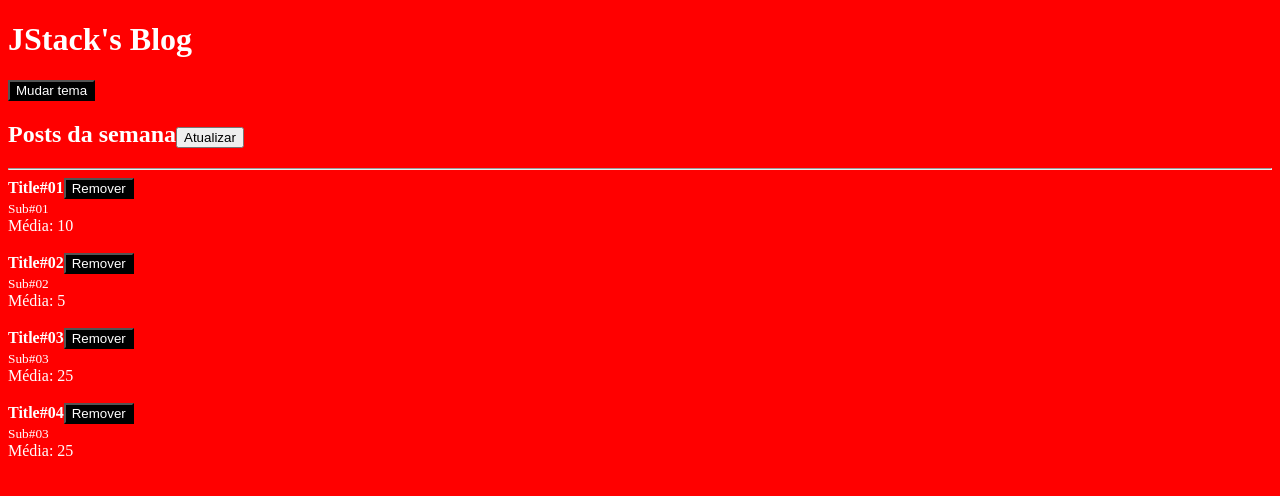
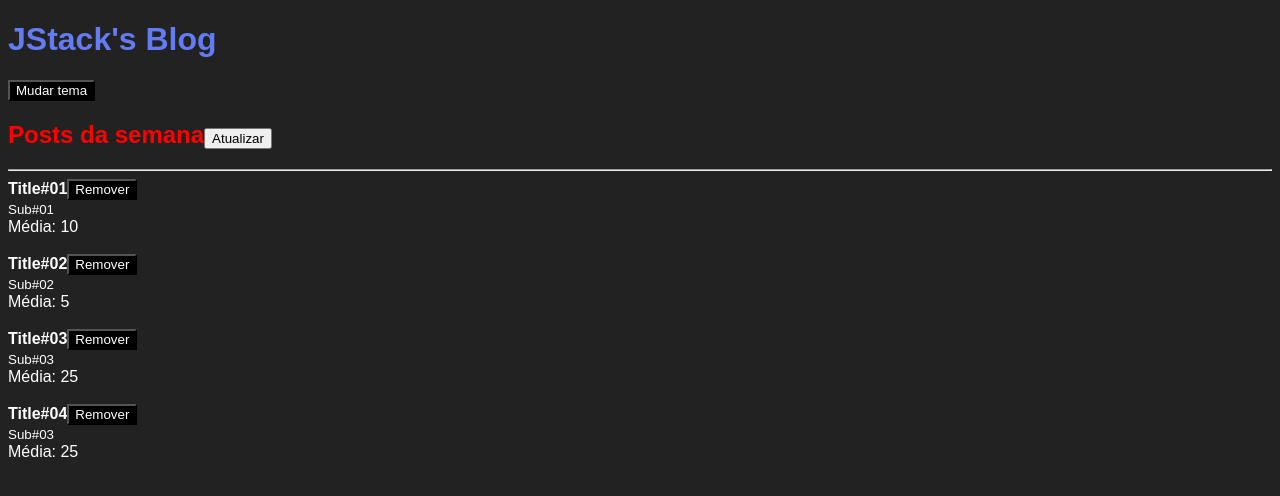
Before and after one commit to leomiranda1995/jstack-fundamentos-do-react-2, a React app: page / in a window 1280 px wide. Shown: the top 496 px of the page. Built offline with nearby package versions, Linux system fonts and the light colour scheme.

Commit message:
CSS Modules

```diff
--- /dev/null
+++ b/src/App.css
@@ -0,0 +1,3 @@
+.title {
+  color: #f00;
+}
--- a/src/App.js
+++ b/src/App.js
@@ -3,6 +3,8 @@
 import Post from './Post';
 import Header from './Header';
 import { ThemeProvider } from './ThemeContext';
+
+import styles from './App.css';
 
 function App() {
   const [posts, setPosts] = useState([
@@ -34,7 +36,7 @@
   return (
     <ThemeProvider>
       <Header>
-        <h2>
+        <h2 className={styles.title}>
           Posts da semana
           <button onClick={handleRefresh}>Atualizar</button>
         </h2>
--- /dev/null
+++ b/src/Header.css
@@ -0,0 +1,3 @@
+.title {
+  color: #637BF3;
+}
--- a/src/Header.js
+++ b/src/Header.js
@@ -1,6 +1,8 @@
 import React, { useContext } from 'react';
 import PropTypes from 'prop-types';
 import Button from './Button';
+
+import styles from './Header.css';
 
 import { ThemeContext } from './ThemeContext';
 
@@ -9,7 +11,7 @@
 
   return (
     <>
-      <h1>{props.title}</h1>
+      <h1 className={styles.title}>{props.title}</h1>
       <Button onClick={onToggleTheme}>
         Mudar tema
       </Button>
--- a/src/index.css
+++ b/src/index.css
@@ -1,4 +1,5 @@
 body {
-  background: #f00;
+  background: #222;
   color: #fff;
+  font-family: sans-serif;
 }
--- a/webpack.config.js
+++ b/webpack.config.js
@@ -23,7 +23,15 @@
       },
       {
         test: /\.css$/,
-        use: ['style-loader', 'css-loader'],
+        use: [
+          'style-loader',
+          {
+            loader: 'css-loader',
+            options: {
+              modules: true,
+            },
+          },
+        ],
       },
     ],
   },
```
Also changed, not shown: 1 other file (tests, documents, lock files or other folders).
